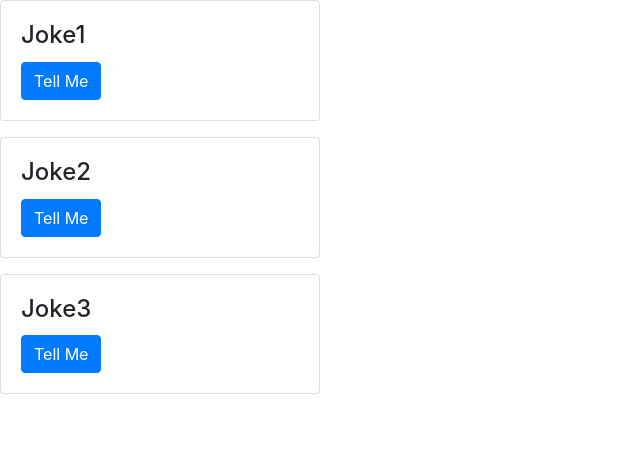
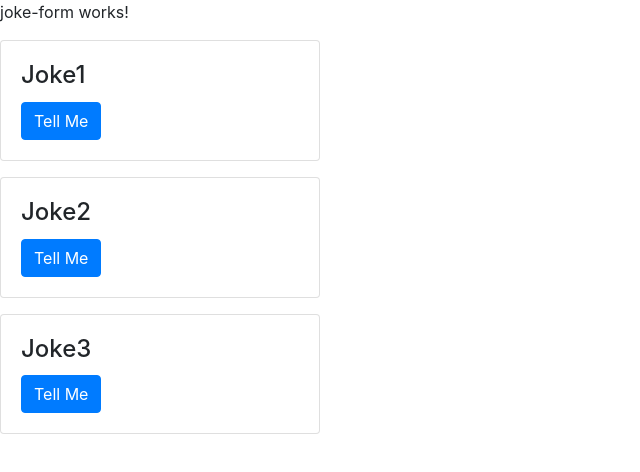
Before and after one commit to JasleneKong/AngularWorkshop, an Angular app: page / in a window 1280 px wide. Shown: the top 472 px of the page, without its empty margins (0-640 px from the left). Built offline with nearby package versions, Linux system fonts and the light colour scheme.

Commit message:
added joke-form component

```diff
--- a/src/app/app.module.ts
+++ b/src/app/app.module.ts
@@ -7,13 +7,15 @@
 import { JokeComponent } from './joke.component';
 
 import { JokeListComponent } from './jokelist.component';
+import { JokeFormComponent } from './joke-form/joke-form.component';
 
 
 @NgModule({
   declarations: [
     AppComponent,
     JokeComponent,
-    JokeListComponent
+    JokeListComponent,
+    JokeFormComponent
   ],
   imports: [
     BrowserModule
--- /dev/null
+++ b/src/app/joke-form/joke-form.component.html
@@ -0,0 +1,3 @@
+<p>
+  joke-form works!
+</p>
--- /dev/null
+++ b/src/app/joke-form/joke-form.component.ts
@@ -0,0 +1,15 @@
+import { Component, OnInit } from '@angular/core';
+
+@Component({
+  selector: 'app-joke-form',
+  templateUrl: './joke-form.component.html',
+  styleUrls: ['./joke-form.component.css']
+})
+export class JokeFormComponent implements OnInit {
+
+  constructor() { }
+
+  ngOnInit() {
+  }
+
+}
--- a/src/app/jokelist.component.ts
+++ b/src/app/jokelist.component.ts
@@ -6,6 +6,7 @@
 @Component({
     selector: 'joke-list',
     template: `
+        <app-joke-form>joke-form works!</app-joke-form>
         <joke *ngFor="let j of jokes" [joke]="j"></joke>
     `
 })
```
Also changed, not shown: src/app/joke-form/joke-form.component.css (added), 1 other file (tests, documents, lock files or other folders).
